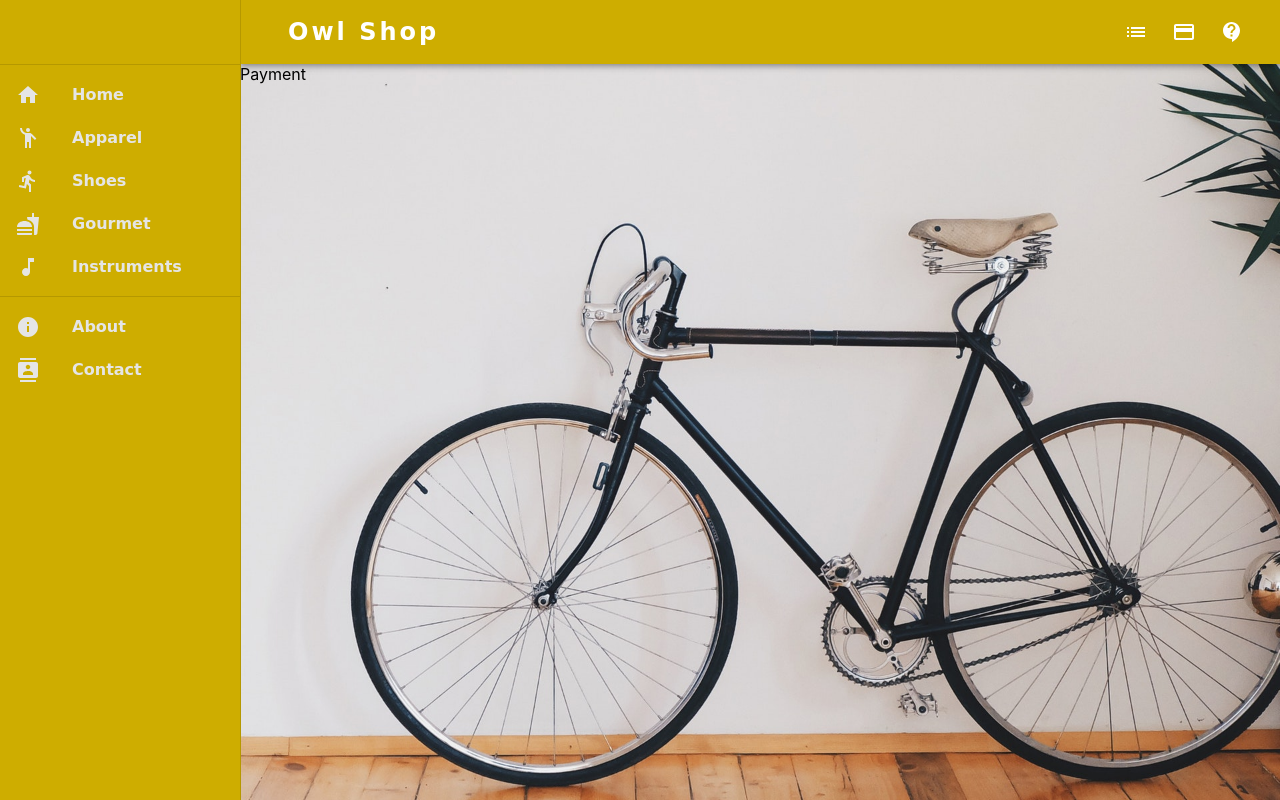
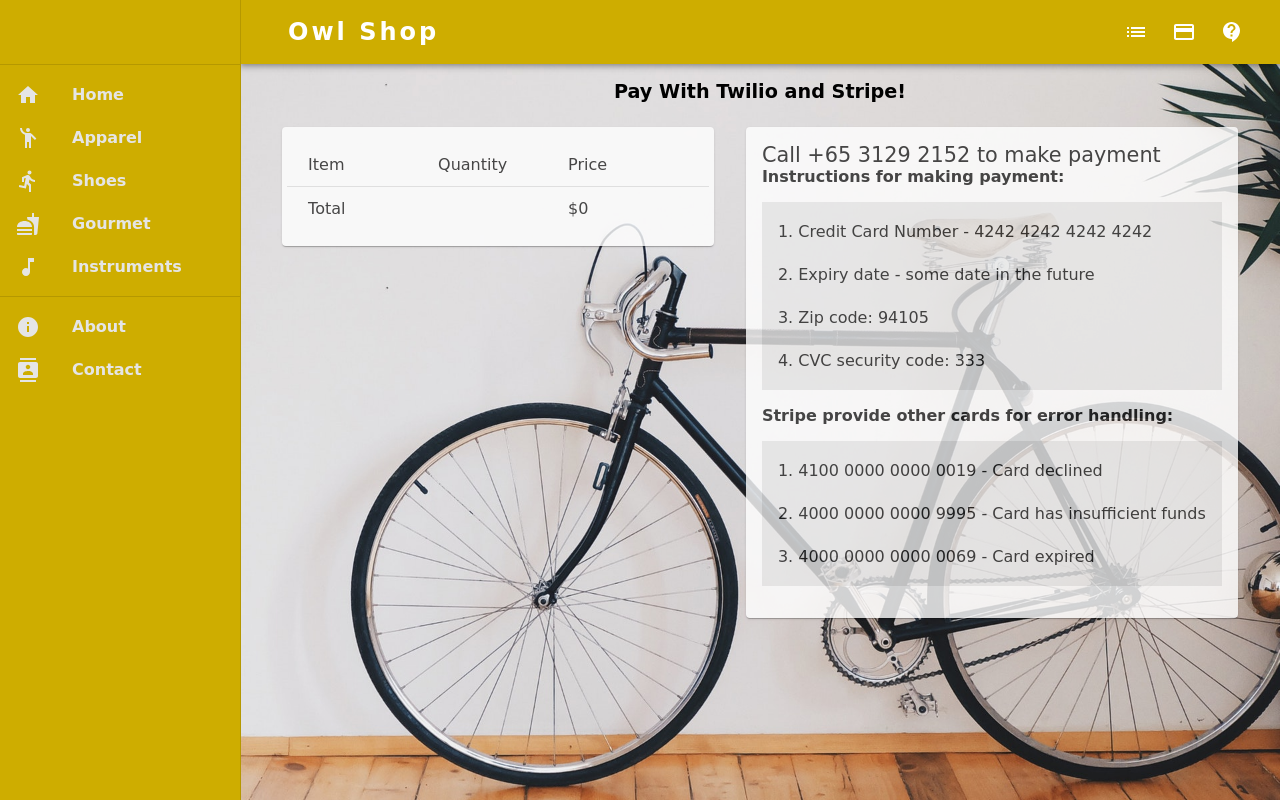
Before and after one commit to ChawinTan/Twilio-pay-shop, a React (Create React App) app: page /payment in a window 1280 px wide. Built offline with nearby package versions, Linux system fonts and the light colour scheme.

Commit message:
add payment UI

```diff
--- a/package.json
+++ b/package.json
@@ -28,6 +28,7 @@
     "react-test-renderer": "^16.12.0",
     "redux": "^4.0.4",
     "redux-logger": "^3.0.6",
+    "redux-mock-store": "^1.5.4",
     "redux-thunk": "^2.3.0"
   },
   "lint-staged": {
@@ -71,7 +72,9 @@
       "!src/Containers/paymentContainer.js",
       "!src/Containers/shoesContainer.js",
       "!src/Containers/wishlistContainer.js",
-      "!src/Reducers/combinedReducers.js"
+      "!src/Reducers/combinedReducers.js",
+      "!src/PersistingStates.js",
+      "!src/store.js"
     ],
     "coverageThreshold": {
       "global": {
--- a/src/Components/Payment.js
+++ b/src/Components/Payment.js
@@ -1,18 +1,206 @@
-import React from "react";
+import React, { useEffect, useState } from "react";
+import { makeStyles } from "@material-ui/core/styles";
+import Grid from "@material-ui/core/Grid";
+import Paper from "@material-ui/core/Paper";
+import List from "@material-ui/core/List";
+import Divider from "@material-ui/core/Divider";
+import ListItem from "@material-ui/core/ListItem";
+import ListItemText from "@material-ui/core/ListItemText";
 
 import appConstants from "../constants";
 
 const drawerWidth = appConstants.drawerWidth;
 const styles = {
   root: {
-    marginLeft: `${drawerWidth}px`
+    marginLeft: `${drawerWidth}px`,
+    fontFamily: "Comic Sans MS"
+  },
+  heading: {
+    marginTop: "1rem",
+    textAlign: "center",
+    fontWeight: 600,
+    fontSize: "1.2rem"
+  },
+  payNumber: {
+    fontSize: "1.3rem"
+  },
+  instructions: {
+    fontWeight: 700
   }
 };
 
-function Payment() {
+const useStyles = makeStyles(() => ({
+  list: {
+    padding: "1rem 0.3rem"
+  },
+  listItemText: {
+    width: "120px",
+    padding: "0 5px"
+  },
+  grid: {
+    marginTop: "0.5rem"
+  },
+  paper: {
+    opacity: 0.8
+  },
+  paymentPaper: {
+    opacity: 0.8,
+    padding: "1rem"
+  },
+  paymentList: {
+    backgroundColor: "#e9e9e9",
+    margin: "1rem 0"
+  }
+}));
+
+function Payment(props) {
+  const classes = useStyles();
+
+  const { selectedItems } = props;
+  const [finalPrice, setFinalPrice] = useState(0);
+  const [itemList, setItemList] = useState([]);
+
+  const paymentInstructions = [
+    "1. Credit Card Number - 4242 4242 4242 4242",
+    "2. Expiry date - some date in the future",
+    "3. Zip code: 94105",
+    "4. CVC security code: 333"
+  ];
+  const errorCards = [
+    "1. 4100 0000 0000 0019 - Card declined",
+    "2. 4000 0000 0000 9995 - Card has insufficient funds",
+    "3. 4000 0000 0000 0069 - Card expired"
+  ];
+
+  useEffect(() => {
+    const objKeys = Object.keys(selectedItems);
+    let finalPriceHolder = 0;
+    let itemListHolder = [];
+
+    objKeys.forEach(key => {
+      if (selectedItems[key].length > 0) {
+        selectedItems[key].forEach(item => {
+          finalPriceHolder += item.qty * item.price;
+          const itemHolder = {
+            item: item.item,
+            qty: item.qty,
+            price: item.qty * item.price
+          };
+          itemListHolder = [...itemListHolder, itemHolder];
+        });
+      }
+    });
+    setFinalPrice(finalPriceHolder);
+    setItemList(itemListHolder);
+  }, [selectedItems]);
+
   return (
     <div style={styles.root}>
-      <div>Payment</div>
+      <div style={styles.heading}>Pay With Twilio and Stripe!</div>
+      <Grid
+        className={classes.grid}
+        container
+        justify="center"
+        direction="row"
+        spacing={4}
+      >
+        <Grid key="bill" item>
+          <Paper className={classes.paper}>
+            <List className={classes.list}>
+              <ListItem>
+                <ListItemText
+                  className={classes.listItemText}
+                  disableTypography
+                  primary="Item"
+                />
+                <ListItemText
+                  className={classes.listItemText}
+                  disableTypography
+                  primary="Quantity"
+                />
+                <ListItemText
+                  className={classes.listItemText}
+                  disableTypography
+                  primary="Price"
+                />
+              </ListItem>
+              <Divider />
+              {itemList.map((item, index) => {
+                return (
+                  <React.Fragment key={index}>
+                    <ListItem>
+                      <ListItemText
+                        className={classes.listItemText}
+                        disableTypography
+                        primary={item.item}
+                      />
+                      <ListItemText
+                        className={classes.listItemText}
+                        disableTypography
+                        primary={item.qty}
+                      />
+                      <ListItemText
+                        className={classes.listItemText}
+                        disableTypography
+                        primary={`$${item.price}`}
+                      />
+                    </ListItem>
+                    <Divider />
+                  </React.Fragment>
+                );
+              })}
+              <ListItem>
+                <ListItemText
+                  className={classes.listItemText}
+                  disableTypography
+                  primary="Total"
+                />
+                <ListItemText
+                  className={classes.listItemText}
+                  disableTypography
+                  primary=""
+                />
+                <ListItemText
+                  className={classes.listItemText}
+                  disableTypography
+                  primary={`$${finalPrice}`}
+                />
+              </ListItem>
+            </List>
+          </Paper>
+        </Grid>
+        <Grid key="payment" item>
+          <Paper className={classes.paymentPaper}>
+            <div style={styles.payNumber}>
+              Call +65 3129 2152 to make payment
+            </div>
+            <div style={styles.instructions}>
+              Instructions for making payment:
+            </div>
+            <List className={classes.paymentList}>
+              {paymentInstructions.map((instruction, index) => {
+                return (
+                  <ListItem key={index}>
+                    <ListItemText disableTypography primary={instruction} />
+                  </ListItem>
+                );
+              })}
+            </List>
+            <div style={styles.instructions}>
+              Stripe provide other cards for error handling:
+            </div>
+            <List className={classes.paymentList}>
+              {errorCards.map((card, index) => {
+                return (
+                  <ListItem key={index}>
+                    <ListItemText disableTypography primary={card} />
+                  </ListItem>
+                );
+              })}
+            </List>
+          </Paper>
+        </Grid>
+      </Grid>
     </div>
   );
 }
--- a/src/Containers/paymentContainer.js
+++ b/src/Containers/paymentContainer.js
@@ -4,13 +4,9 @@ import { withRouter } from "react-router-dom";
 import Payment from "../Components/Payment";
 
 export const mapStateToProps = state => {
-  return {};
+  return {
+    selectedItems: { apparel: state.apparelReducer, shoe: state.shoeReducer }
+  };
 };
 
-export const mapDispatchToProps = dispatch => {
-  return {};
-};
-
-export default withRouter(
-  connect(mapStateToProps, mapDispatchToProps)(Payment)
-);
+export default withRouter(connect(mapStateToProps, null)(Payment));
```
Also changed, not shown: 2 other files (tests, documents, lock files or other folders).
